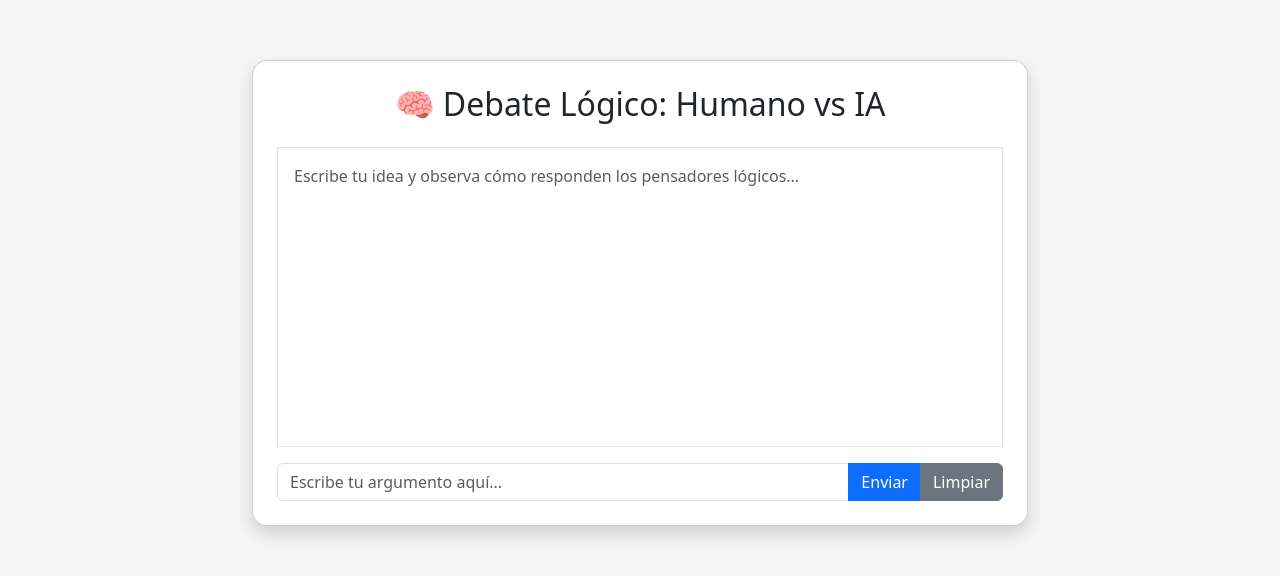
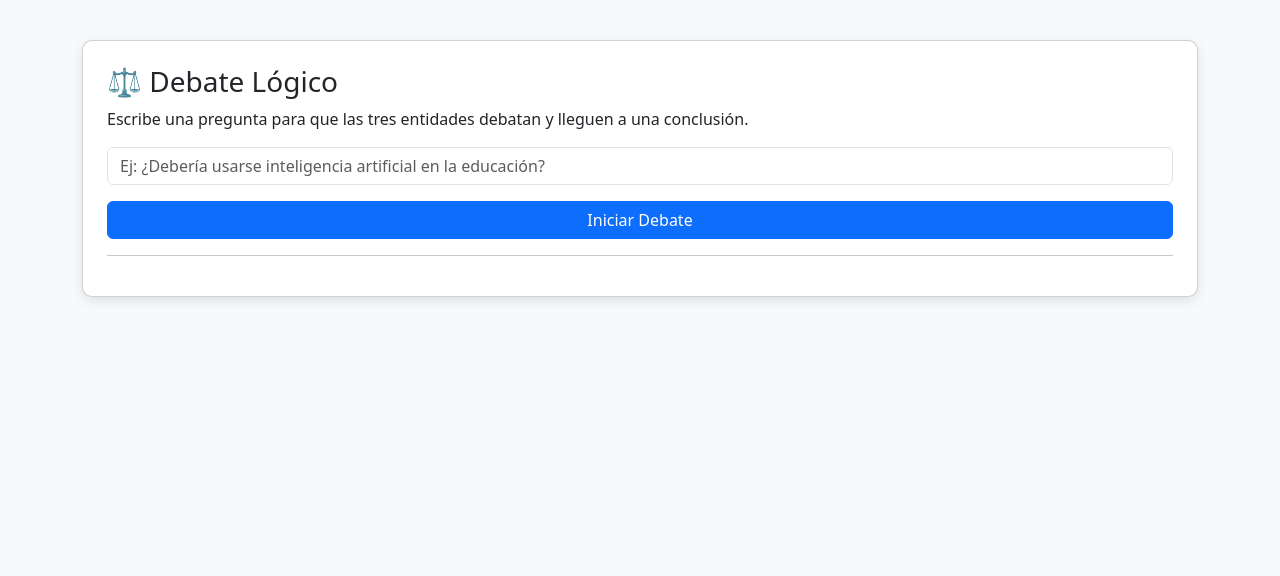
Before and after one commit to ivanramos248-hue/2-prueba-de-debate-logico, a Flask app: page /debate in a window 1280 px wide. Shown: the top 576 px of the page. Run offline with Flask 3, Linux system fonts and the light colour scheme.

Commit message:
Refactor debate.html for improved layout and design
Updated HTML structure and styling for the debate page.

```diff
--- a/templates/debate.html
+++ b/templates/debate.html
@@ -1,64 +1,47 @@
-<!DOCTYPE html>
+<!doctype html>
 <html lang="es">
 <head>
-    <meta charset="UTF-8">
-    <meta name="viewport" content="width=device-width, initial-scale=1.0">
-    <title>Debate Lógico IA vs Humano</title>
-    <link href="https://cdn.jsdelivr.net/npm/bootstrap@5.3.0/dist/css/bootstrap.min.css" rel="stylesheet">
+  <meta charset="utf-8">
+  <meta name="viewport" content="width=device-width,initial-scale=1">
+  <title>Debate Lógico — Debate</title>
+  <link href="https://cdn.jsdelivr.net/npm/bootstrap@5.3.2/dist/css/bootstrap.min.css" rel="stylesheet">
   <style>
-        body { background-color: #f5f5f5; }
-        .container { max-width: 800px; margin-top: 60px; }
-        .card { border-radius: 15px; }
-        .mensaje { margin-bottom: 10px; }
-        .usuario { color: #0d6efd; }
-        .ia { color: #198754; }
-        .titulo { font-weight: bold; }
+    body { background:#f8f9fa; }
+    .card { margin-top:40px; border-radius:10px; box-shadow:0 4px 12px rgba(0,0,0,0.1); }
+    .entity { font-weight:600; color:#007bff; }
+    .conclusion { background:#e8ffe8; border-left:5px solid #28a745; padding:15px; border-radius:6px; }
+    pre { white-space: pre-wrap; word-break: break-word; background:#f1f1f1; padding:10px; border-radius:6px; }
   </style>
 </head>
 <body>
   <div class="container">
-        <div class="card shadow p-4">
-            <h2 class="text-center mb-4">🧠 Debate Lógico: Humano vs IA</h2>
-            <div id="debateBox" class="border p-3 mb-3" style="height: 300px; overflow-y: auto; background: white;">
-                <p class="text-muted">Escribe tu idea y observa cómo responden los pensadores lógicos...</p>
-            </div>
-            <div class="input-group">
-                <input type="text" id="userInput" class="form-control" placeholder="Escribe tu argumento aquí...">
-                <button class="btn btn-primary" id="sendBtn">Enviar</button>
-                <button class="btn btn-secondary" id="clearBtn">Limpiar</button>
+    <div class="card p-4">
+      <h3>⚖️ Debate Lógico</h3>
+      <p>Escribe una pregunta para que las tres entidades debatan y lleguen a una conclusión.</p>
+      <input id="pregunta" class="form-control" placeholder="Ej: ¿Debería usarse inteligencia artificial en la educación?">
+      <button id="iniciar" class="btn btn-primary mt-3">Iniciar Debate</button>
+      <div id="cargando" class="mt-3" style="display:none;">⏳ Generando debate...</div>
+      <hr>
+      <div id="resultado" style="display:none;">
+        <h5>Tesis:</h5>
+        <div id="tesis"></div>
+        <h5 class="mt-3">Conclusión Final</h5>
+        <div class="conclusion" id="conclusion"></div>
       </div>
     </div>
   </div>
-
   <script>
-        const sendBtn = document.getElementById("sendBtn");
-        const clearBtn = document.getElementById("clearBtn");
-        const input = document.getElementById("userInput");
-        const box = document.getElementById("debateBox");
-
-        sendBtn.onclick = async () => {
-            const texto = input.value.trim();
-            if (!texto) return;
-
-            box.innerHTML += `<p class='mensaje usuario'><strong>Tú:</strong> ${texto}</p>`;
-            input.value = '';
-
-            const response = await fetch('/responder', {
-                method: 'POST',
-                headers: { 'Content-Type': 'application/json' },
-                body: JSON.stringify({ texto })
-            });
-
-            const data = await response.json();
-            for (const [nombre, frase] of Object.entries(data)) {
-                box.innerHTML += `<p class='mensaje ia'><strong>${nombre}:</strong> ${frase}</p>`;
-            }
-
-            box.scrollTop = box.scrollHeight;
-        };
-
-        clearBtn.onclick = () => {
-            box.innerHTML = '<p class="text-muted">Escribe tu idea y observa cómo responden los pensadores lógicos...</p>';
+    const btn=document.getElementById("iniciar"),preg=document.getElementById("pregunta"),load=document.getElementById("cargando"),res=document.getElementById("resultado"),tesisDiv=document.getElementById("tesis"),concDiv=document.getElementById("conclusion");
+    btn.onclick=async()=>{
+      const pregunta=preg.value.trim();
+      if(!pregunta){alert("Escribe una pregunta");return;}
+      btn.disabled=true;load.style.display="block";res.style.display="none";
+      const resp=await fetch("/api/iniciar_debate",{method:"POST",headers:{"Content-Type":"application/json"},body:JSON.stringify({pregunta})});
+      const data=await resp.json();btn.disabled=false;load.style.display="none";
+      if(!data.ok){alert("Error: "+data.error);return;}
+      tesisDiv.innerHTML="";Object.entries(data.resultado.tesis_parsed).forEach(([k,v])=>{tesisDiv.innerHTML+=`<div class='mt-2'><span class='entity'>${k}:</span> ${v}</div>`});
+      concDiv.textContent=data.resultado.conclusion_raw;
+      res.style.display="block";
     };
   </script>
 </body>
```
Lines whose indentation alone changed are shown as unchanged.
